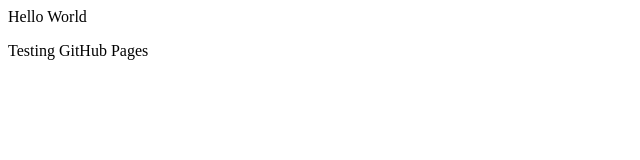
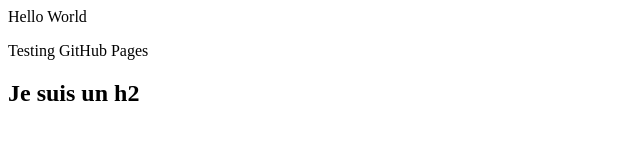
Before and after one commit to alexedugal/alexedugal.github.io, a plain HTML site: page index.html in a window 1280 px wide. Shown: the whole page, without its empty margins (0-640 px from the left). Drawn offline with Linux system fonts and the light colour scheme.

Commit message:
Update index.html

```diff
--- a/index.html
+++ b/index.html
@@ -3,5 +3,6 @@
 <body>
 <hi>Hello World</h1>
 <p>Testing GitHub Pages</p>
+<h2> Je suis un h2 </h2>
 </body>
 </html>
```
